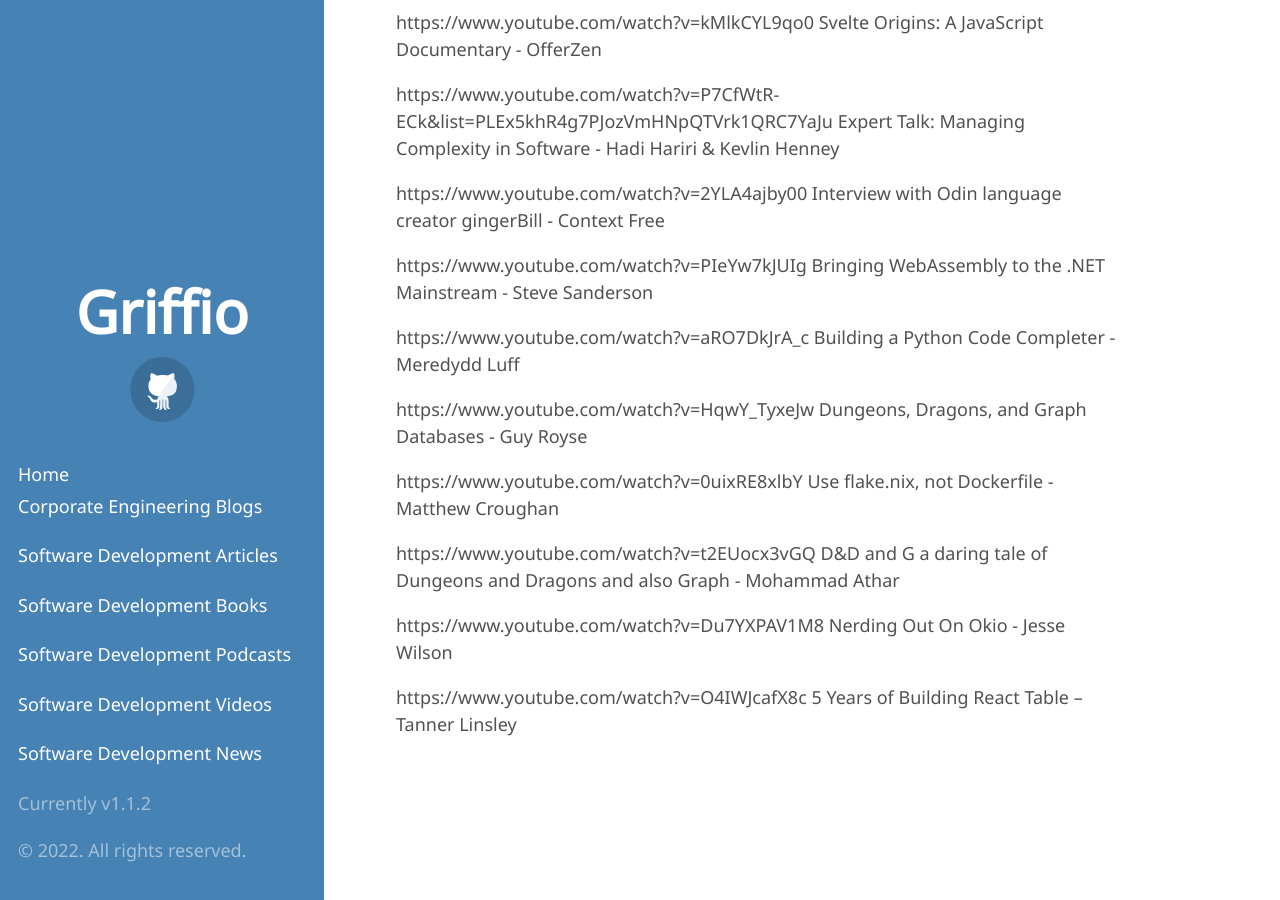
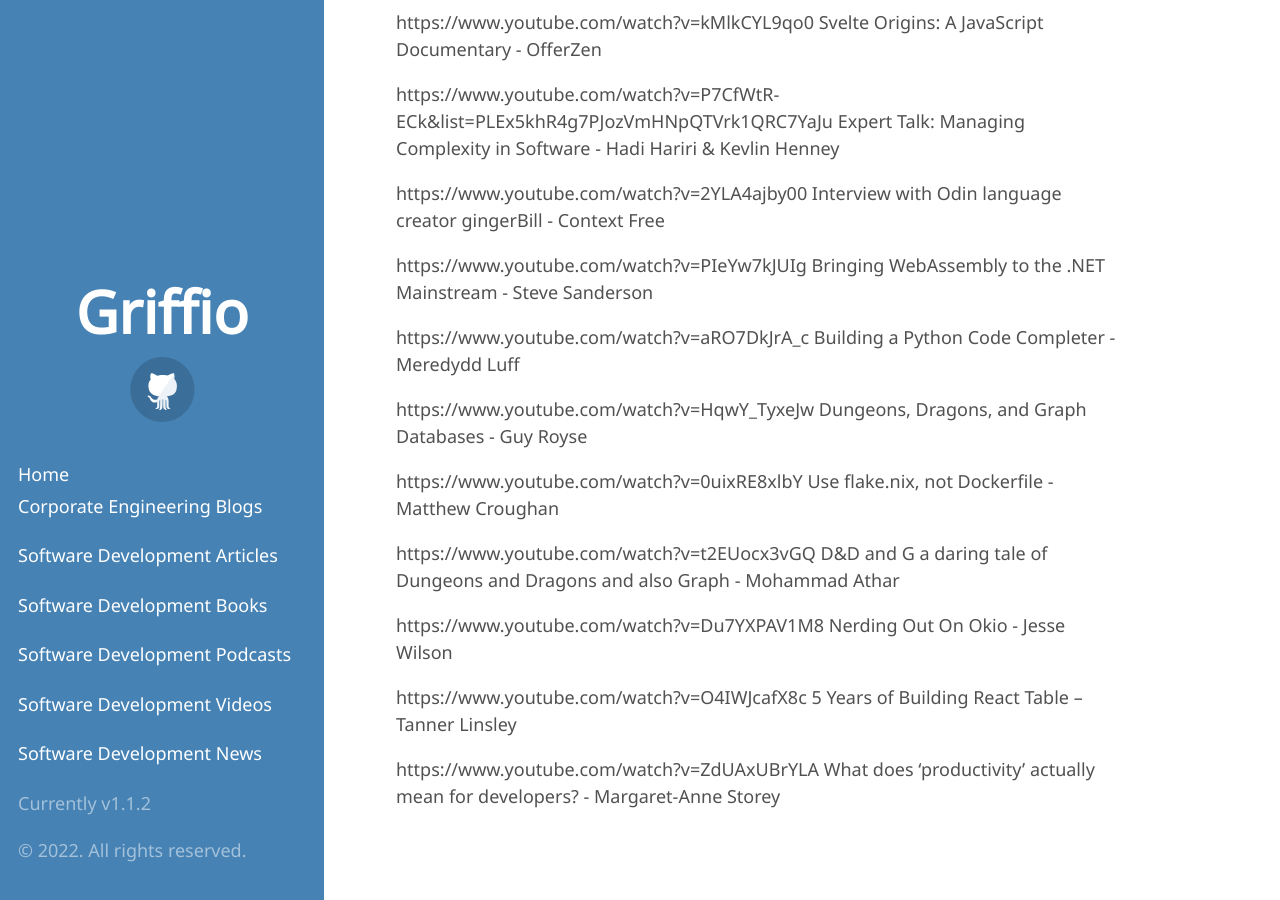
Before and after one commit to griffio/griffio.github.io, a Jekyll site: the page built from tech_talks_highlighted_2022.md, in a window 1280 px wide and 900 px high, scrolled down 945 px. Built offline with Jekyll 4.4.1, drawn with Linux system fonts in a browser that asks for light colours; some web fonts are replaced; our own code applies the rules of GitHub Pages for plain Markdown files.

Commit message:
Update tech_talks_highlighted_2022.md

```diff
--- a/tech_talks_highlighted_2022.md
+++ b/tech_talks_highlighted_2022.md
@@ -43,3 +43,5 @@
 https://www.youtube.com/watch?v=Du7YXPAV1M8 Nerding Out On Okio - Jesse Wilson
 
 https://www.youtube.com/watch?v=O4IWJcafX8c 5 Years of Building React Table – Tanner Linsley
+
+https://www.youtube.com/watch?v=ZdUAxUBrYLA What does 'productivity' actually mean for developers? - Margaret-Anne Storey
```
